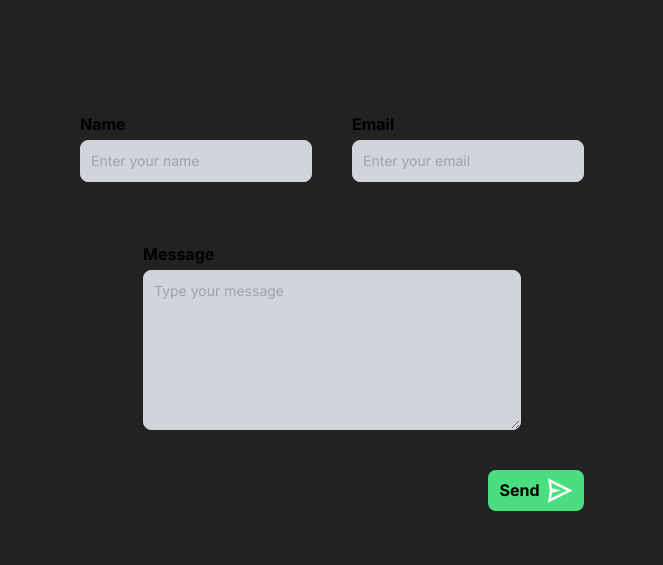
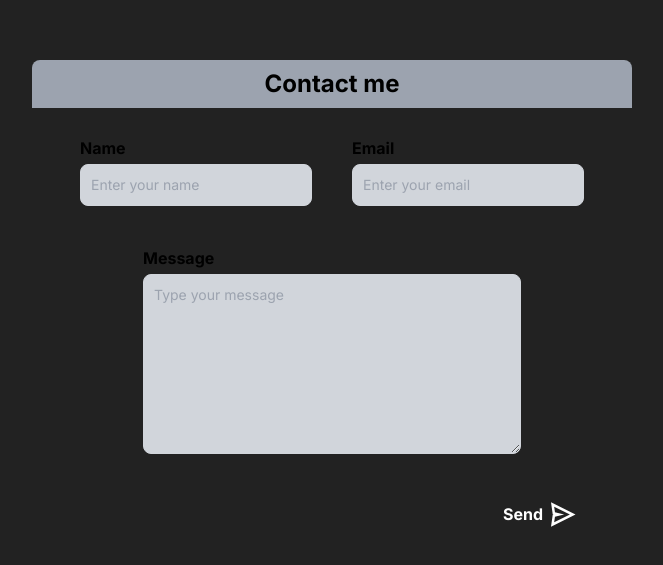
Before and after one commit to oriel-beck/portfolio, a Next.js app: page / in a window 1280 px wide. Shown: the part 2489-3054 px from the top of the page, without its empty margins (308-971 px from the left). Built offline with nearby package versions, Linux system fonts and the light colour scheme.

Commit message:
more styling for contact

```diff
--- a/app/_components/form.tsx
+++ b/app/_components/form.tsx
@@ -2,10 +2,16 @@
 import Input from "./input/input";
 import Submit from "./submit";
 import colors from '../colors.module.scss';
+import Heading from "./heading";
 
 export function Form({ action }: { action: (formData: FormData) => unknown }) {
     return (
-        <form action={action} className="w-full md:w-fit flex flex-col items-center p-12 md:rounded justify-center space-y-10" style={{ backgroundColor: colors.bg1 }}>
+        <div>
+            <div className="rounded-t-lg h-12 w-full flex flex-col justify-center items-center bg-gray-400">
+                <Heading heading="Contact me" level="h2" />
+            </div>
+            <div className="w-full md:w-fit md:rounded px-12 py-7" style={{ backgroundColor: colors.bg1 }}>
+                <form action={action} className="flex flex-col items-center justify-center space-y-10">
                     <div className="flex flex-col md:flex-row space-y-5 md:space-y-0 md:space-x-10 h-1/4">
                         <Input id="name" label="Name" name="name" placeholder="Enter your name" />
                         <Input id="email" label="Email" name="email" placeholder="Enter your email" />
@@ -17,5 +23,7 @@ export function Form({ action }: { action: (formData: FormData) => unknown }) {
                         <Submit />
                     </div>
                 </form>
+            </div>
+        </div>
     )
 }
--- a/app/_components/submit.tsx
+++ b/app/_components/submit.tsx
@@ -1,7 +1,8 @@
 import { useFormStatus } from "react-dom";
 import Send from "./icons/send";
+import colors from '../colors.module.scss';
 
 export default function Submit() {
     const status = useFormStatus();
-    return <button disabled={status.pending} className=" disabled:opacity-70 flex flex-row items-center justify-center font-bold p-2 rounded-lg w-24 bg-green-400 space-x-2"><span>{status.pending ? 'Sending' : 'Send'}</span> <i aria-hidden='true'><Send height={25} width={25} /></i></button>
+    return <button disabled={status.pending} className="disabled:opacity-70 flex flex-row items-center justify-center font-bold p-2 rounded-lg space-x-2 text-white" style={{ backgroundColor: colors.primaryColor }}><span>{status.pending ? 'Sending' : 'Send'}</span> <i aria-hidden='true'><Send height={25} width={25} /></i></button>
 }
```
Lines whose indentation alone changed are shown as unchanged.
